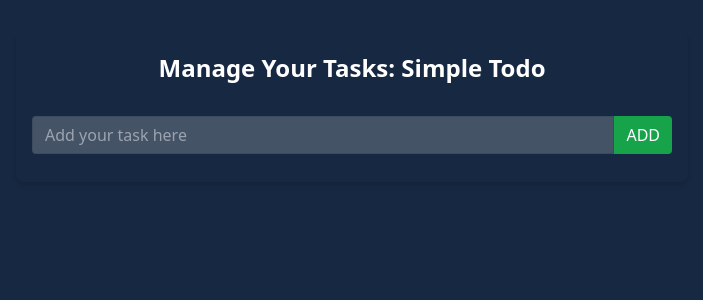
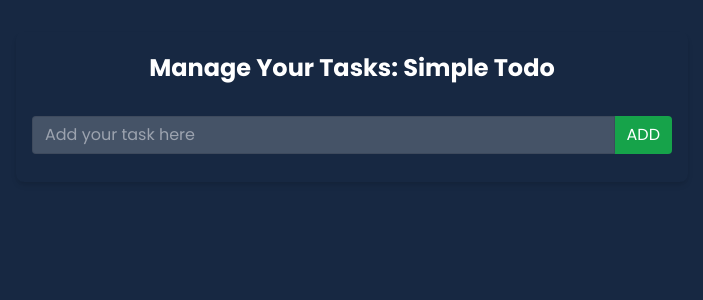
Before and after one commit to Sh1v4nk/ToDo2.0, a React (Vite) app: page / in a window 1280 px wide. Shown: the top 300 px of the page, without its empty margins (288-991 px from the left). Built offline with nearby package versions, Linux system fonts and the light colour scheme.

Commit message:
Font style change

```diff
--- a/src/App.jsx
+++ b/src/App.jsx
@@ -47,7 +47,7 @@ function App() {
     <TodoProvider
       value={{ todos, addTodo, updateTodo, deleteTodo, toggleComplete }}
     >
-      <div className="bg-[#172842] min-h-screen py-8">
+      <div className="bg-[#172842] min-h-screen py-8 font-poppins">
         <div className="w-full max-w-2xl mx-auto shadow-md rounded-lg px-4 py-3 text-white">
           <h1 className="text-2xl font-bold text-center mb-8 mt-2">Manage Your Tasks: Simple Todo</h1>
           <div className="mb-4">
```
